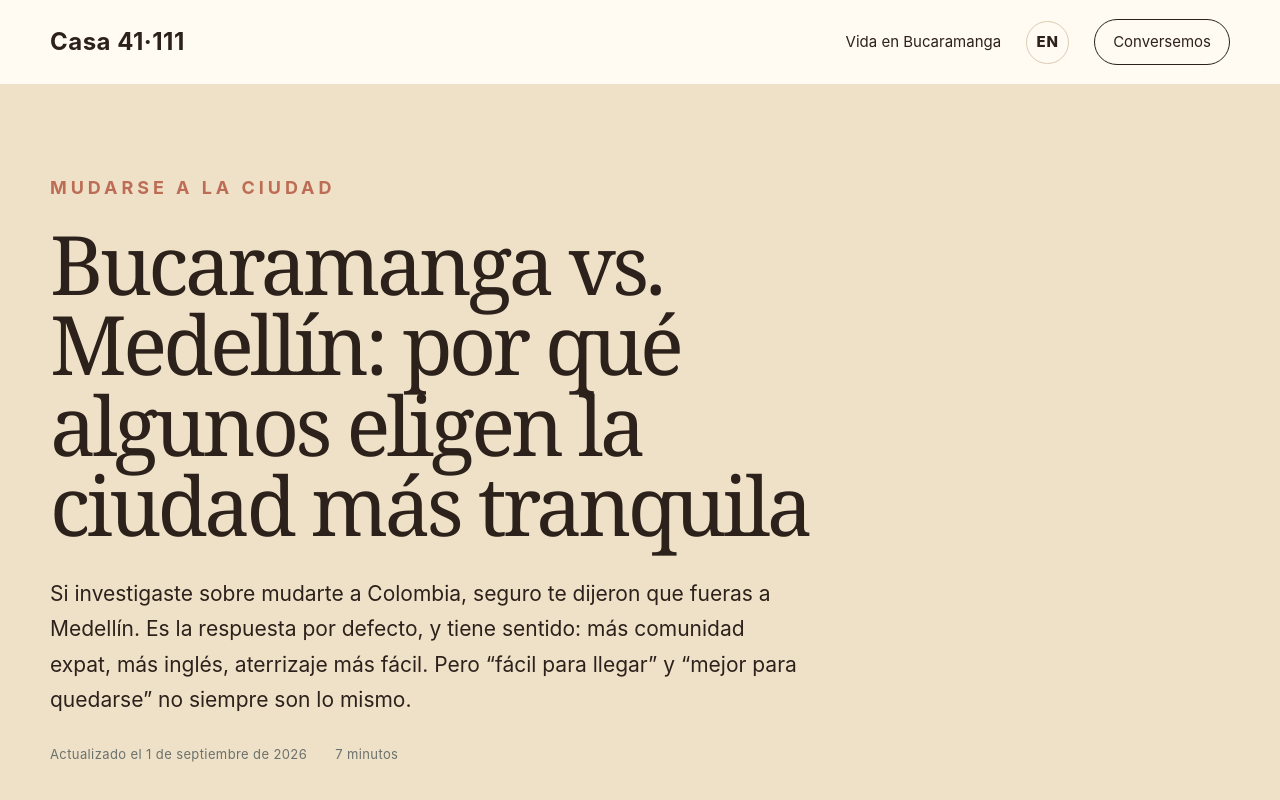
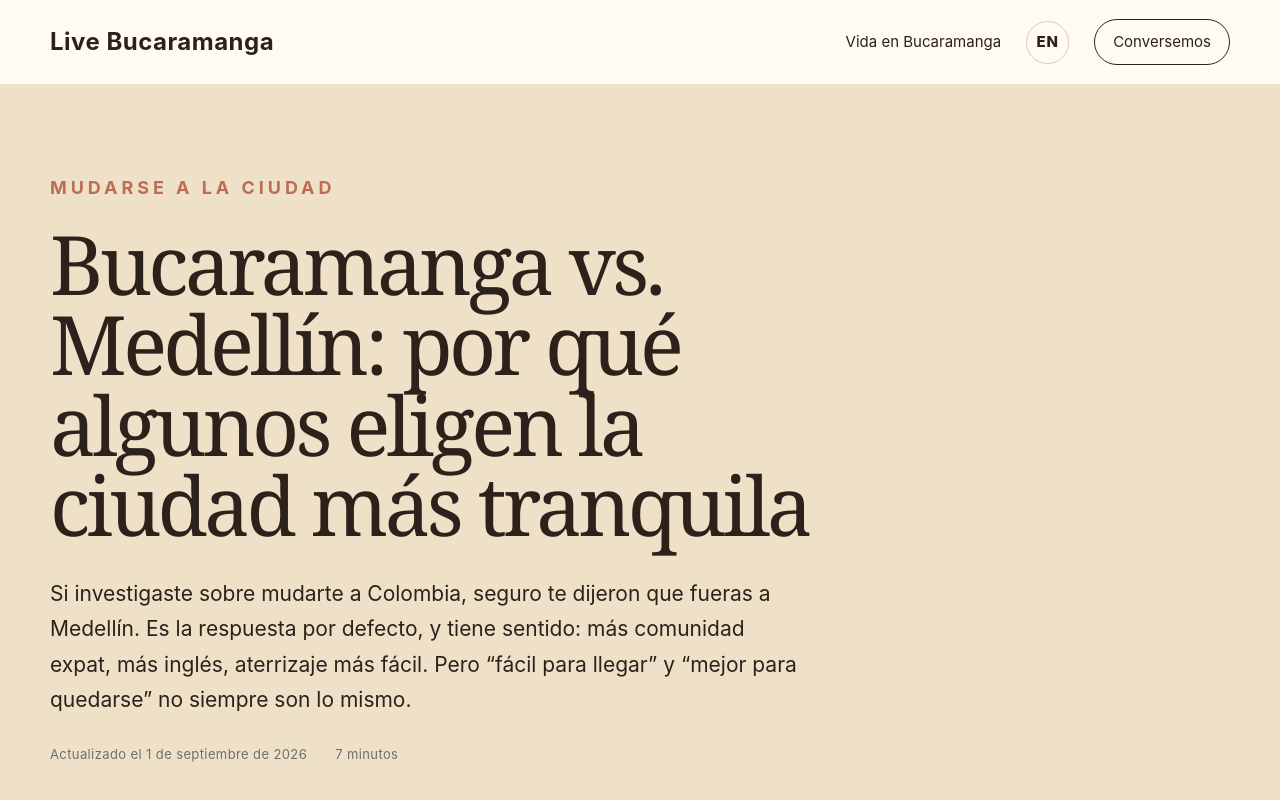
Before and after one commit to HannaSpot/Casa41-111, a Next.js app: page /vida-en-bucaramanga/bucaramanga-vs-medellin in a window 1280 px wide. Shown: the top 800 px of the page. Built offline with nearby package versions, Linux system fonts and the light colour scheme; no server answers.

Commit message:
SEO: actualizar app/article-layout.tsx

```diff
--- a/app/article-layout.tsx
+++ b/app/article-layout.tsx
@@ -11,21 +11,35 @@ export default function ArticleLayout({ article }: { article: Article }) {
   const canonicalPath = `${indexHref}/${article.slug}`;
   const schema = {
     "@context": "https://schema.org",
+    "@graph": [
+      {
         "@type": "BlogPosting",
+        "@id": `${siteUrl}${canonicalPath}#article`,
+        url: `${siteUrl}${canonicalPath}`,
         headline: article.title,
         description: article.description,
         inLanguage: isSpanish ? "es-CO" : "en",
         datePublished: "2026-09-01",
-    dateModified: "2026-09-01",
+        dateModified: "2026-09-03",
         author: { "@type": "Person", name: "Familia propietaria de Casa 41·111" },
-    publisher: { "@type": "Organization", name: "Casa 41·111" },
+        publisher: { "@type": "Organization", name: "Live Bucaramanga", url: siteUrl },
         mainEntityOfPage: `${siteUrl}${canonicalPath}`,
         image: article.heroImage ? `${siteUrl}${article.heroImage}` : `${siteUrl}/casa/fachada-cielo-azul.webp`
+      },
+      {
+        "@type": "BreadcrumbList",
+        itemListElement: [
+          { "@type": "ListItem", position: 1, name: "Live Bucaramanga", item: `${siteUrl}${isSpanish ? "/" : "/en"}` },
+          { "@type": "ListItem", position: 2, name: isSpanish ? "Vida en Bucaramanga" : "Living in Bucaramanga", item: `${siteUrl}${indexHref}` },
+          { "@type": "ListItem", position: 3, name: article.title, item: `${siteUrl}${canonicalPath}` }
+        ]
+      }
+    ]
   };
 
   return <main className="articlePage" lang={article.lang}>
     <header className="articleNav shell">
-      <Link className="brand" href={isSpanish ? "/" : "/en"}>Casa 41·111</Link>
+      <Link className="brand" href={isSpanish ? "/" : "/en"}>Live Bucaramanga</Link>
       <nav aria-label={isSpanish ? "Navegación del artículo" : "Article navigation"}>
         <Link href={indexHref}>{isSpanish ? "Vida en Bucaramanga" : "Living in Bucaramanga"}</Link>
         <Link className="langSwitch" href={alternateHref}>{isSpanish ? "EN" : "ES"}</Link>
@@ -42,7 +56,7 @@ export default function ArticleLayout({ article }: { article: Article }) {
             <p className="articleIntro">{article.intro}</p>
             <div className="articleMeta"><span>{isSpanish ? "Actualizado el 1 de septiembre de 2026" : "Updated September 1, 2026"}</span><span>{article.readingTime}</span></div>
           </div>
-          {article.heroImage && <figure className="articleHeroImage"><img src={article.heroImage} alt={article.heroAlt || ""}/></figure>}
+          {article.heroImage && <figure className="articleHeroImage"><img src={article.heroImage} alt={article.heroAlt || ""} loading="eager" fetchPriority="high" decoding="async"/></figure>}
         </div>
       </header>
 
@@ -71,7 +85,7 @@ export default function ArticleLayout({ article }: { article: Article }) {
     </article>
 
     <section className="articleNext"><div className="shell"><p className="eyebrow">{isSpanish ? "Sigue explorando" : "Keep exploring"}</p><h2>{isSpanish ? "Conoce Bucaramanga desde la vida cotidiana." : "Discover Bucaramanga through everyday life."}</h2><Link className="button outline" href={indexHref}>{isSpanish ? "Ver todos los artículos" : "View all articles"}</Link></div></section>
-    <footer className="shell"><span>Casa 41·111</span><span>{isSpanish ? "Venta directa por sus propietarios · Bucaramanga" : "For sale directly by its owners · Bucaramanga"}</span></footer>
+    <footer className="shell"><span>Live Bucaramanga · Casa 41·111</span><span>{isSpanish ? "Venta directa por sus propietarios · Bucaramanga" : "For sale directly by its owners · Bucaramanga"}</span></footer>
     <script type="application/ld+json" dangerouslySetInnerHTML={{ __html: JSON.stringify(schema) }}/>
   </main>;
 }
```
Lines whose indentation alone changed are shown as unchanged.
